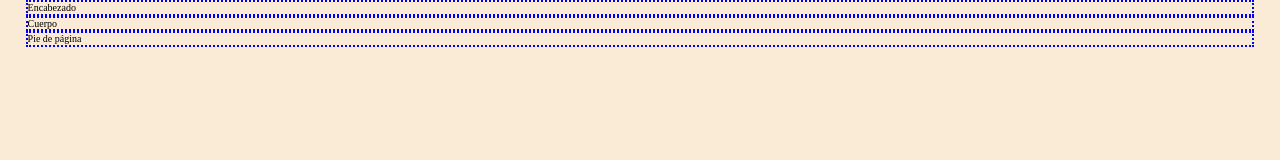
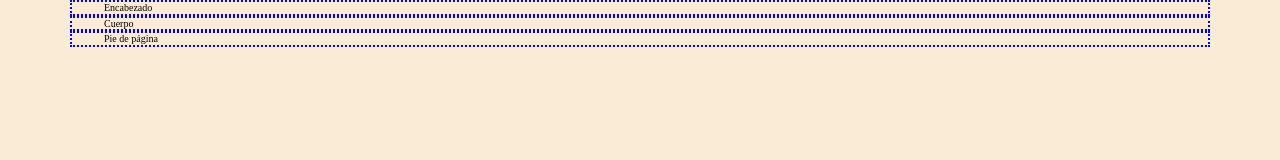
Before and after one commit to diegoamunoz/blogr-rws, a plain HTML site: page index.html in a window 1280 px wide. Drawn offline with Linux system fonts and the light colour scheme.

Commit message:
[+] index.css: se agregan media queries

```diff
--- a/css/index.css
+++ b/css/index.css
@@ -25,6 +25,38 @@ Desktop first
     max-width: 96vw;
     margin: 0 auto;
     box-sizing: border-box;
+    padding: 0 8 px;
+}
+.contaniner-fluid {
+    border: 2px dotted orange;
+    max-width: 100vh;
+    margin: 0 auto;
+    box-sizing: border-box;
+    padding: 0;
 }
 
 /** Media queries */
+@media ( min-width: 567px ) {
+    .container {
+        max-width: 560px;
+        padding: 0 16px;
+    }
+}
+@media ( min-width: 768px ) {
+    .container {
+        max-width: 720px;
+        padding: 0 24px;
+    }
+}
+@media (min-width: 992px ) {
+    .container {
+        max-width: 980px;
+        padding: 0 32px;
+    }
+}
+@media (min-width: 1200px) {
+        .container {
+        max-width: 1140px;
+        padding: 0 40 px;
+    }
+}
```
